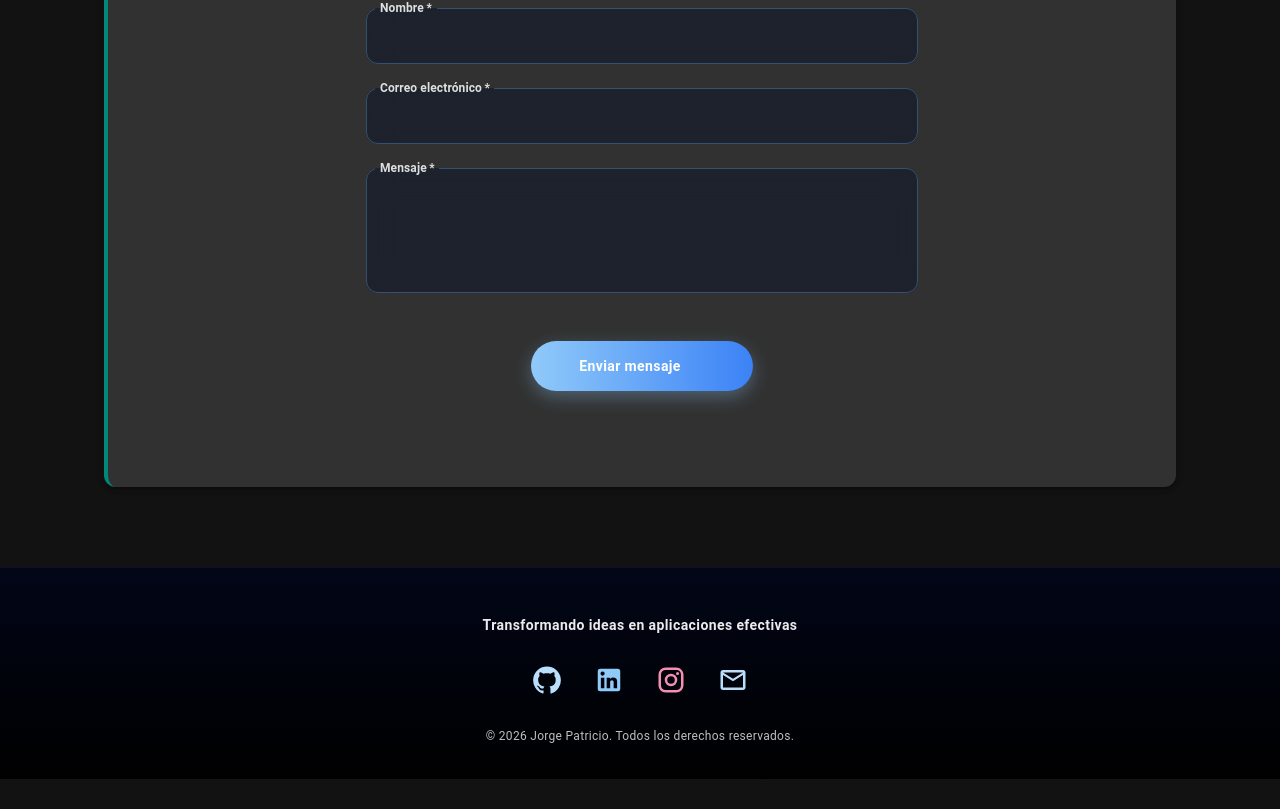
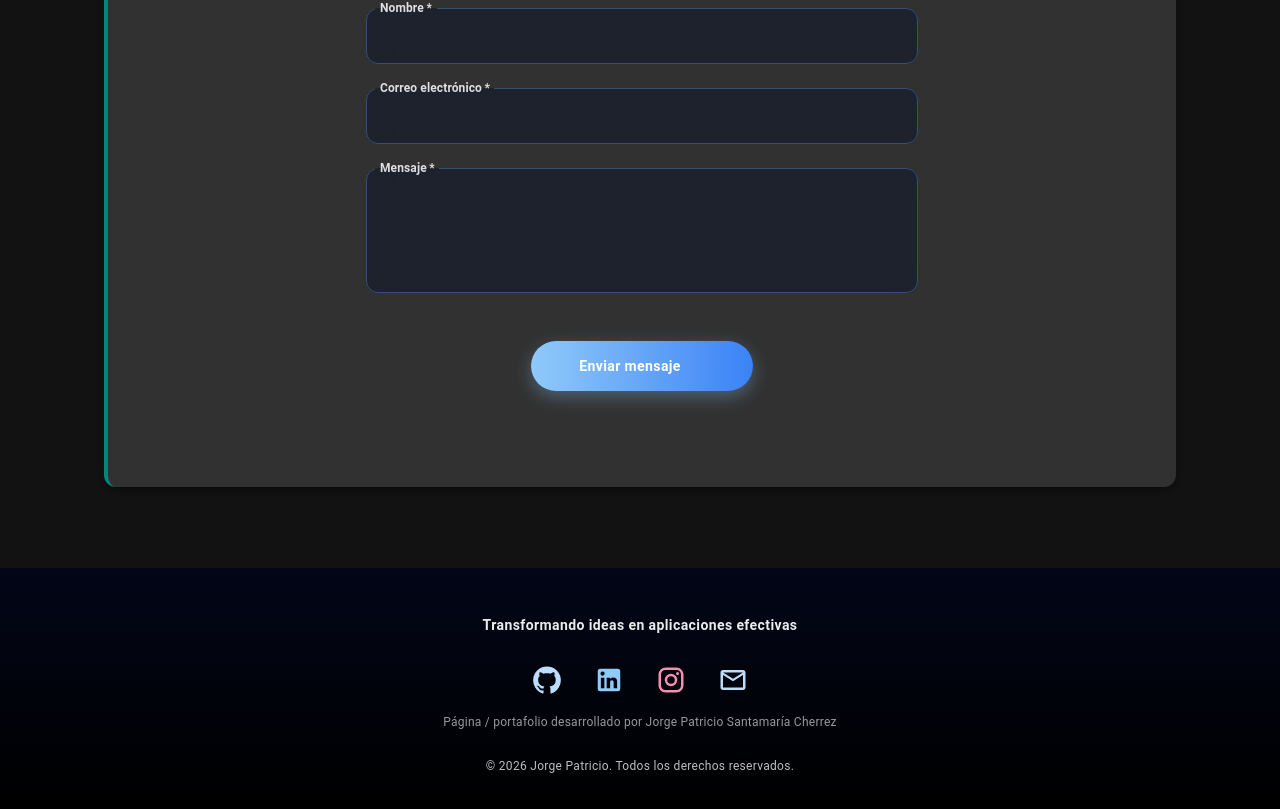
Before and after one commit to Patogol35/jorgito, a React (Vite) app: page / in a window 1280 px wide. Shown: the part 3830-4639 px from the top of the page. Before the commit the page ends 4609 px from the top, so only its background shows below. Built offline with nearby package versions, Linux system fonts and the light colour scheme; some icons are missing.

Commit message:
Update Footer.jsx

```diff
--- a/src/components/Footer.jsx
+++ b/src/components/Footer.jsx
@@ -78,13 +78,27 @@ export default function Footer() {
         spacing={2}
       />
 
-      {/* Legal (un poco más claro) */}
+
+{/* Créditos del portafolio */}
+      <Typography
+        variant="caption"
+        sx={{
+          display: "block",
+          mt: 1.2,
+          color: "rgba(255,255,255,0.6)",
+          letterSpacing: "0.25px",
+        }}
+      >
+        Página / portafolio desarrollado por Jorge Patricio Santamaría Cherrez
+      </Typography>
+
+
       <Typography
         variant="caption"
         sx={{
           display: "block",
           mt: 3,
-          color: "rgba(255,255,255,0.75)", // 👈 más claro y elegante
+          color: "rgba(255,255,255,0.75)",
           letterSpacing: "0.3px",
         }}
       >
```
